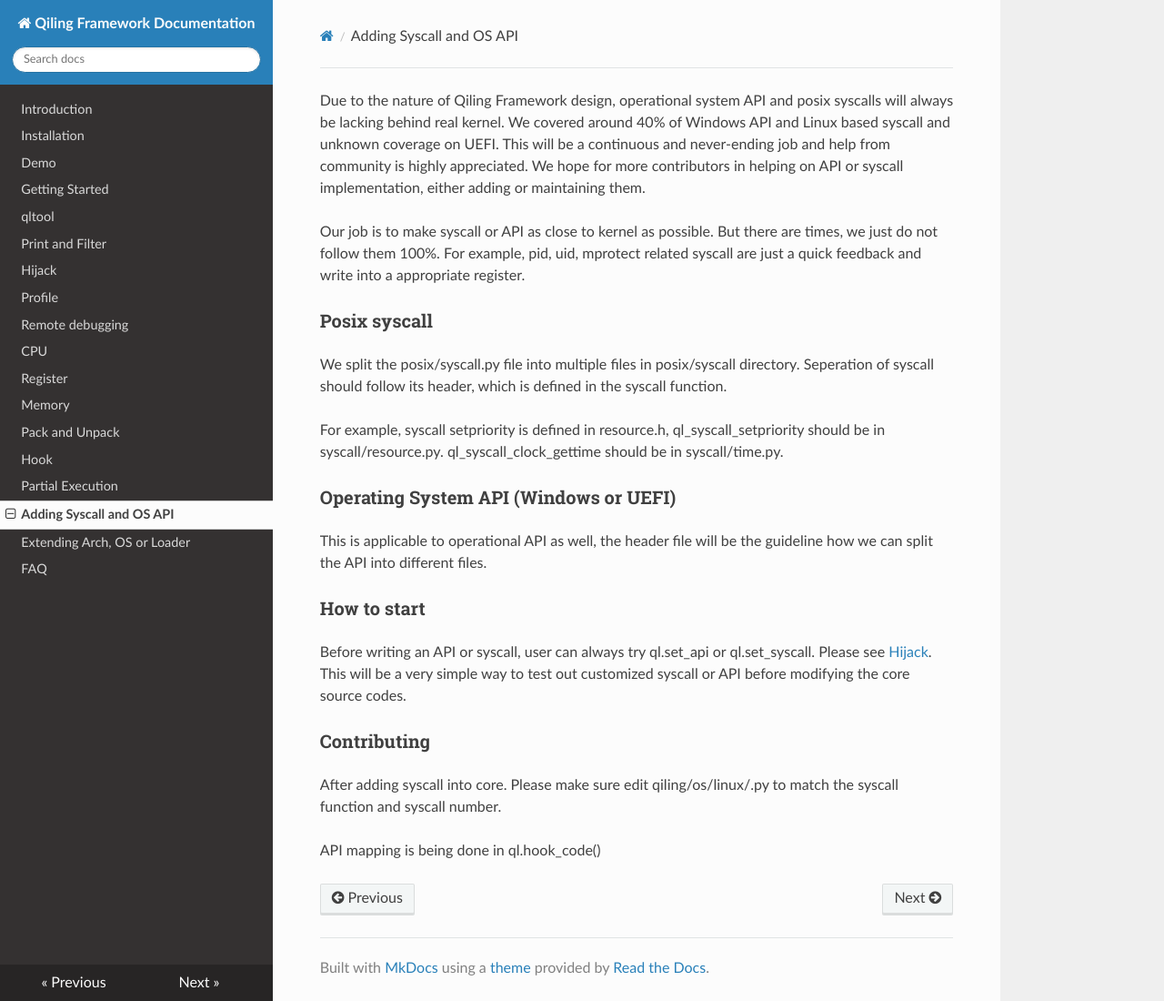
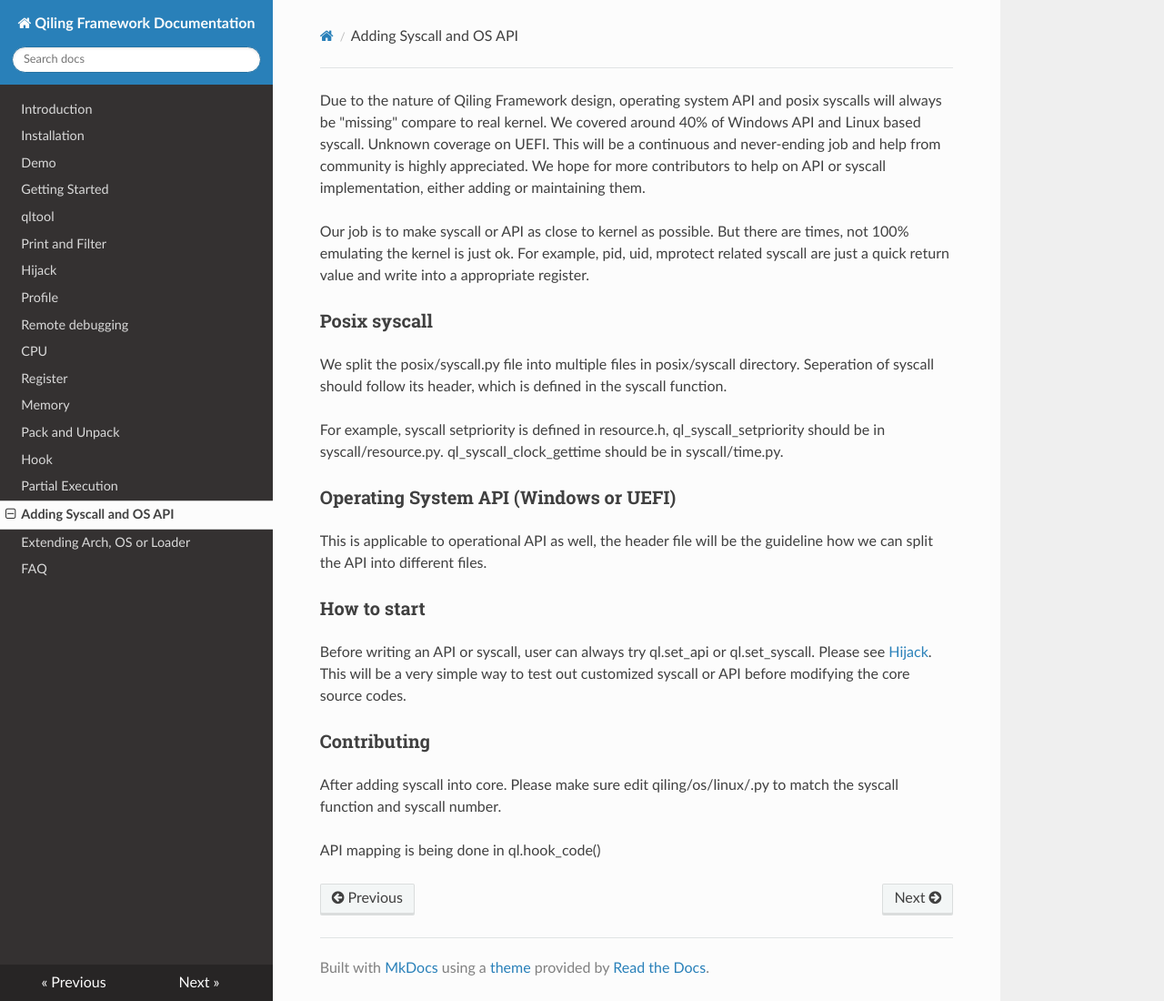
Before and after one commit to qilingframework/rtfd.io, an MkDocs documentation site: the page built from docs/syscall_api.md, in a window 1280 px wide and 1100 px high. Shown: the whole window at 91% size. Built offline with MkDocs 1.6.1, drawn with Linux system fonts in a browser that asks for light colours; nearby versions of some CDN libraries.

Commit message:
update syscall and api

```diff
--- a/docs/syscall_api.md
+++ b/docs/syscall_api.md
@@ -2,9 +2,9 @@
 title: How to add syscall or operating system API into Qiling Framework
 ---
 
-Due to the nature of Qiling Framework design, operational system API and posix syscalls will always be lacking behind real kernel. We covered around 40% of Windows API and Linux based syscall and unknown coverage on UEFI. This will be a continuous and never-ending job and help from community is highly appreciated. We hope for more contributors in helping on API or syscall implementation, either adding or maintaining them.
+Due to the nature of Qiling Framework design, operating system API and posix syscalls will always be "missing" compare to real kernel. We covered around 40% of Windows API and Linux based syscall. Unknown coverage on UEFI. This will be a continuous and never-ending job and help from community is highly appreciated. We hope for more contributors to help on API or syscall implementation, either adding or maintaining them.
 
-Our job is to make syscall or API as close to kernel as possible. But there are times, we just do not follow them 100%. For example, pid, uid, mprotect related syscall are just a quick feedback and write into a appropriate register.
+Our job is to make syscall or API as close to kernel as possible. But there are times, not 100% emulating the kernel is just ok. For example, pid, uid, mprotect related syscall are just a quick return value and write into a appropriate register.
 
 ### Posix syscall
 We split the posix/syscall.py file into multiple files in posix/syscall directory. Seperation of syscall should follow its header, which is defined in the syscall function.
```
